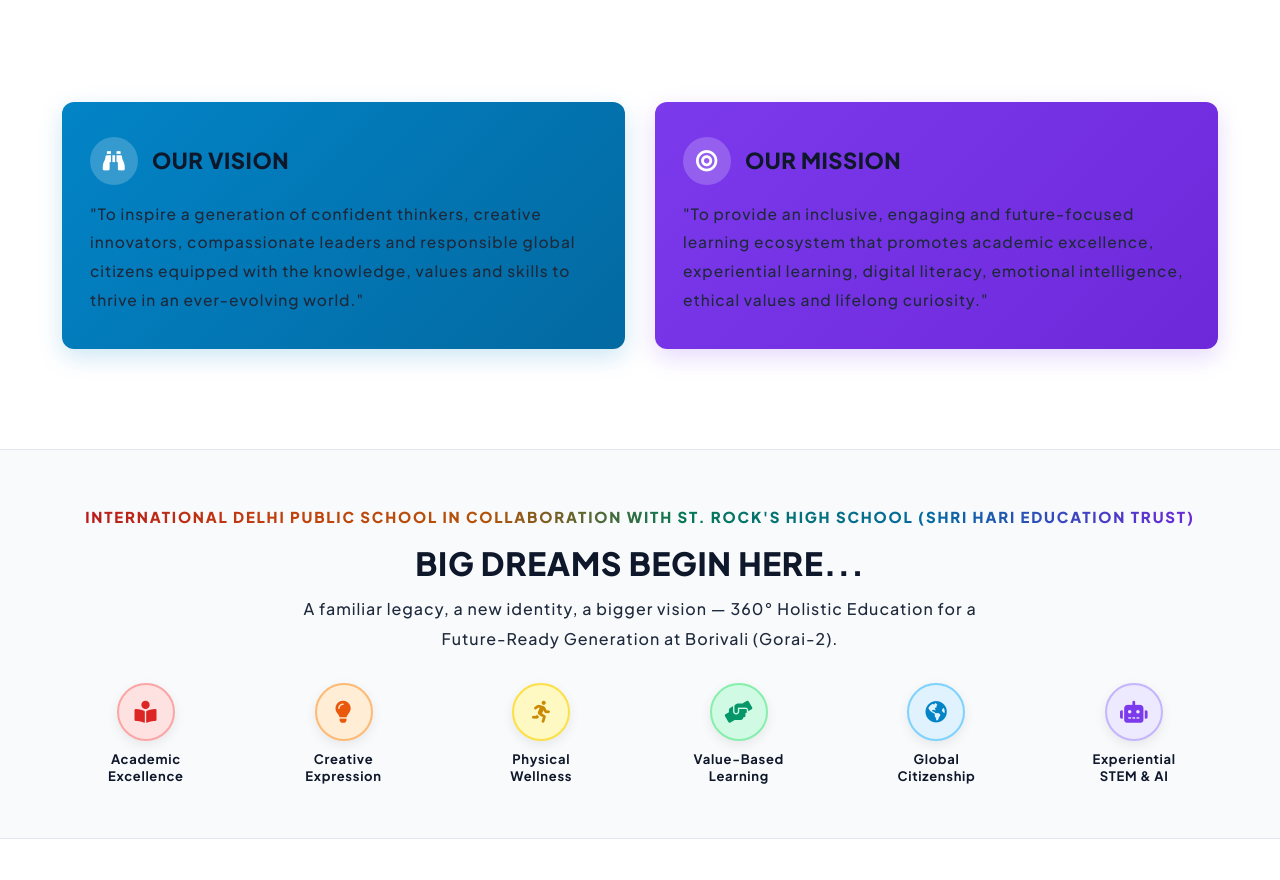
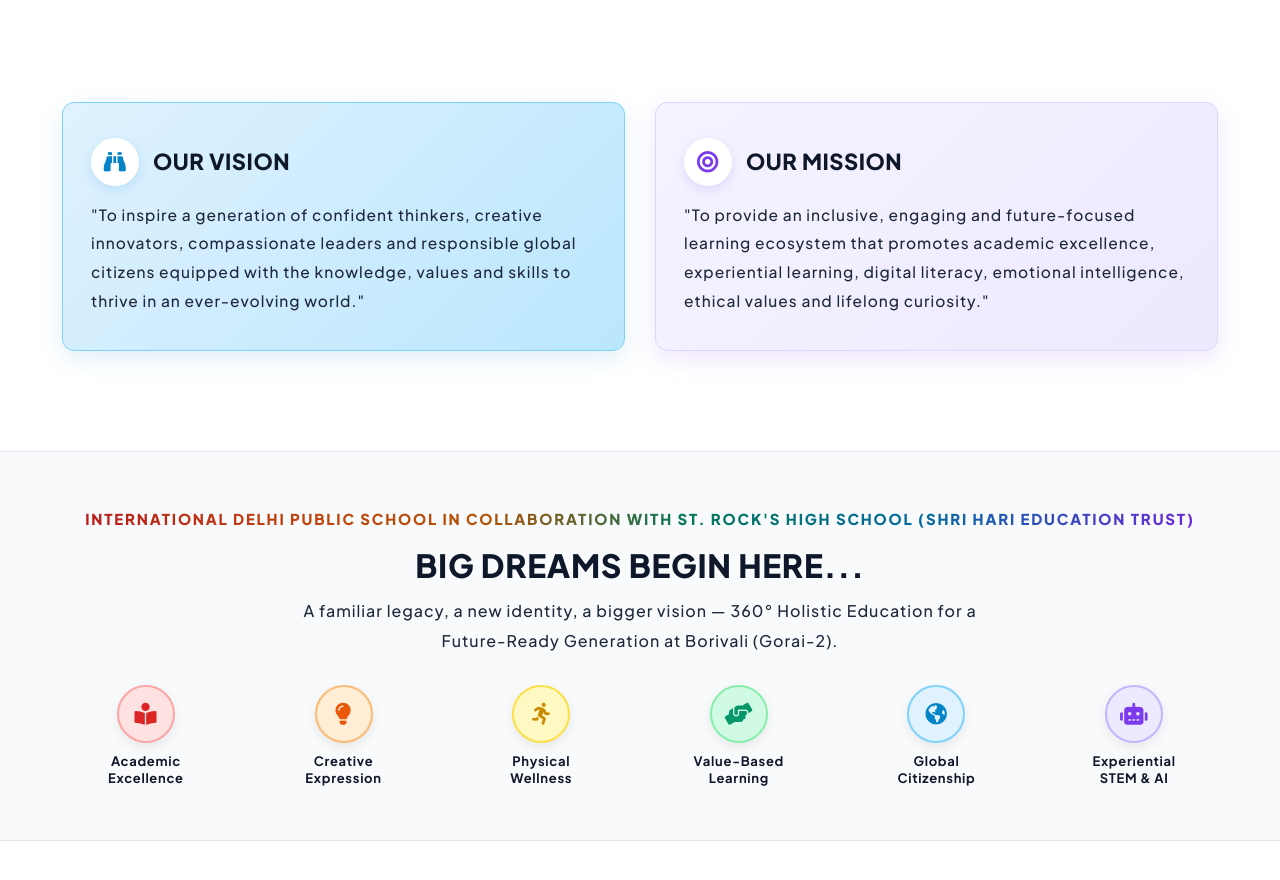
Before and after one commit to Sani-varda/idpsborivali, a plain HTML site: page about.html in a window 1280 px wide. Shown: the part 1405-2285 px from the top of the page. Drawn offline with Linux system fonts and the light colour scheme.

Commit message:
Update OUR VISION and OUR MISSION color blocks to light blue and light violet

```diff
--- a/about.html
+++ b/about.html
@@ -261,12 +261,12 @@
 					<div class="col-md-6 margin-bottom-25">
 						<div class="idps-vision-card">
 							<div style="display: flex; align-items: center; margin-bottom: 15px;">
-								<div style="width: 48px; height: 48px; border-radius: 50%; background: rgba(255,255,255,0.2); display: flex; align-items: center; justify-content: center; font-size: 22px; margin-right: 14px;">
+								<div style="width: 48px; height: 48px; border-radius: 50%; background: #ffffff; color: #0284c7; display: flex; align-items: center; justify-content: center; font-size: 22px; margin-right: 14px; box-shadow: 0 4px 12px rgba(2, 132, 199, 0.15);">
 									<i class="fas fa-binoculars"></i>
 								</div>
-								<h3 style="color: #ffffff; font-size: 22px; font-weight: 800; margin: 0; letter-spacing: 0.5px;">OUR VISION</h3>
+								<h3 style="color: #0369a1; font-size: 22px; font-weight: 800; margin: 0; letter-spacing: 0.5px;">OUR VISION</h3>
 							</div>
-							<p style="font-size: 15.5px; line-height: 1.8; color: #e0f2fe; margin: 0;">
+							<p style="font-size: 15.5px; line-height: 1.8; color: #0f172a; margin: 0; font-weight: 500;">
 								"To inspire a generation of confident thinkers, creative innovators, compassionate leaders and responsible global citizens equipped with the knowledge, values and skills to thrive in an ever-evolving world."
 							</p>
 						</div>
@@ -276,12 +276,12 @@
 					<div class="col-md-6 margin-bottom-25">
 						<div class="idps-mission-card">
 							<div style="display: flex; align-items: center; margin-bottom: 15px;">
-								<div style="width: 48px; height: 48px; border-radius: 50%; background: rgba(255,255,255,0.2); display: flex; align-items: center; justify-content: center; font-size: 22px; margin-right: 14px;">
+								<div style="width: 48px; height: 48px; border-radius: 50%; background: #ffffff; color: #7c3aed; display: flex; align-items: center; justify-content: center; font-size: 22px; margin-right: 14px; box-shadow: 0 4px 12px rgba(124, 58, 237, 0.15);">
 									<i class="fas fa-bullseye"></i>
 								</div>
-								<h3 style="color: #ffffff; font-size: 22px; font-weight: 800; margin: 0; letter-spacing: 0.5px;">OUR MISSION</h3>
+								<h3 style="color: #6d28d9; font-size: 22px; font-weight: 800; margin: 0; letter-spacing: 0.5px;">OUR MISSION</h3>
 							</div>
-							<p style="font-size: 15.5px; line-height: 1.8; color: #ede9fe; margin: 0;">
+							<p style="font-size: 15.5px; line-height: 1.8; color: #0f172a; margin: 0; font-weight: 500;">
 								"To provide an inclusive, engaging and future-focused learning ecosystem that promotes academic excellence, experiential learning, digital literacy, emotional intelligence, ethical values and lifelong curiosity."
 							</p>
 						</div>
--- a/assets/css/idps-custom.css
+++ b/assets/css/idps-custom.css
@@ -2410,21 +2410,23 @@ table, table th, table td,
 
 /* 6. Vision & Mission Cards */
 .idps-vision-card {
-  background: linear-gradient(135deg, #0284c7 0%, #0369a1 100%);
-  color: #ffffff;
+  background: linear-gradient(135deg, #e0f2fe 0%, #bae6fd 100%);
+  color: #0f172a;
+  border: 1px solid #7dd3fc;
   border-radius: 12px;
   padding: 35px 28px;
   height: 100%;
-  box-shadow: 0 8px 25px rgba(2, 132, 199, 0.2);
+  box-shadow: 0 8px 25px rgba(2, 132, 199, 0.12);
 }
 
 .idps-mission-card {
-  background: linear-gradient(135deg, #7c3aed 0%, #6d28d9 100%);
-  color: #ffffff;
+  background: linear-gradient(135deg, #f5f3ff 0%, #ede9fe 100%);
+  color: #0f172a;
+  border: 1px solid #ddd6fe;
   border-radius: 12px;
   padding: 35px 28px;
   height: 100%;
-  box-shadow: 0 8px 25px rgba(124, 58, 237, 0.2);
+  box-shadow: 0 8px 25px rgba(124, 58, 237, 0.12);
 }
 
 /* 7. Learning Beyond Classroom Grid */
```
Also changed, not shown: index.html (+8 -8 lines), serve.json (added, +11 -0 lines).
